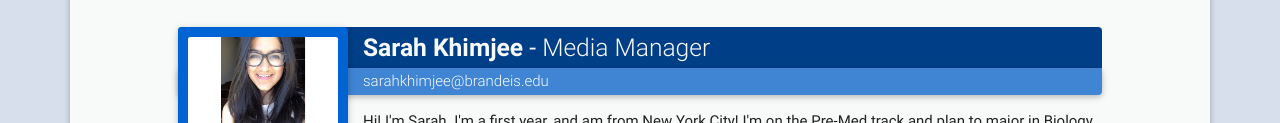
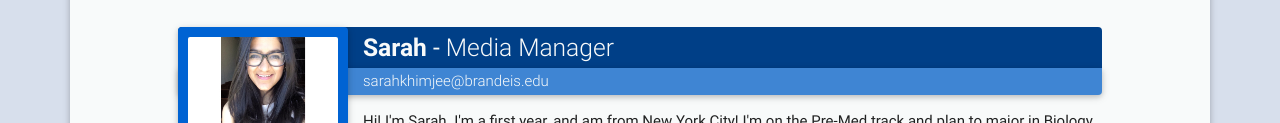
Before and after one commit to brandeisu/brandeisuoriginal.github.io, a plain HTML site: page e-board/members/index.html in a window 1280 px wide. Shown: the part 2696-2819 px from the top of the page. Drawn offline with nearby package versions, Linux system fonts and the light colour scheme.

Commit message:
AUTOMATICALLY GENERATED COMMIT FROM sarahkhimjee ON Wed Feb  3 13:39:02 EST 2016

```diff
--- a/e-board/members/index.html
+++ b/e-board/members/index.html
@@ -215,7 +215,7 @@
 		<img src="data/img/media-manager.png">
 	</div>
 	<div class="profile-name bg-brandeis-blue-0 txt-brandeis-white">
-		<h5><b>Sarah Khimjee</b> - <span class="light">Media Manager</span></h5>
+		<h5><b>Sarah</b> - <span class="light">Media Manager</span></h5>
 	</div>
 	<div class="profile-email bg-brandeis-blue-2 txt-brandeis-white">
 		<h6 class="light">sarahkhimjee@brandeis.edu</h6>
```
Also changed, not shown: e-board/members/data/profiles/media-manager.txt.
